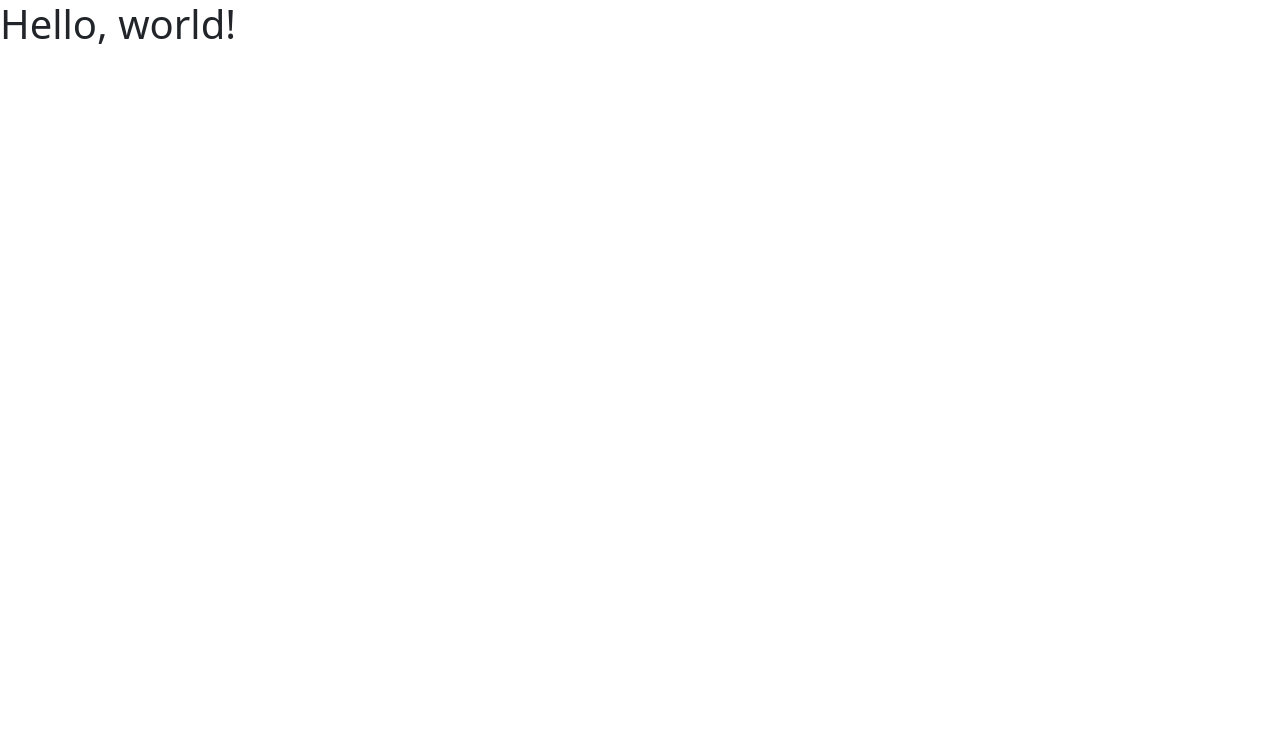
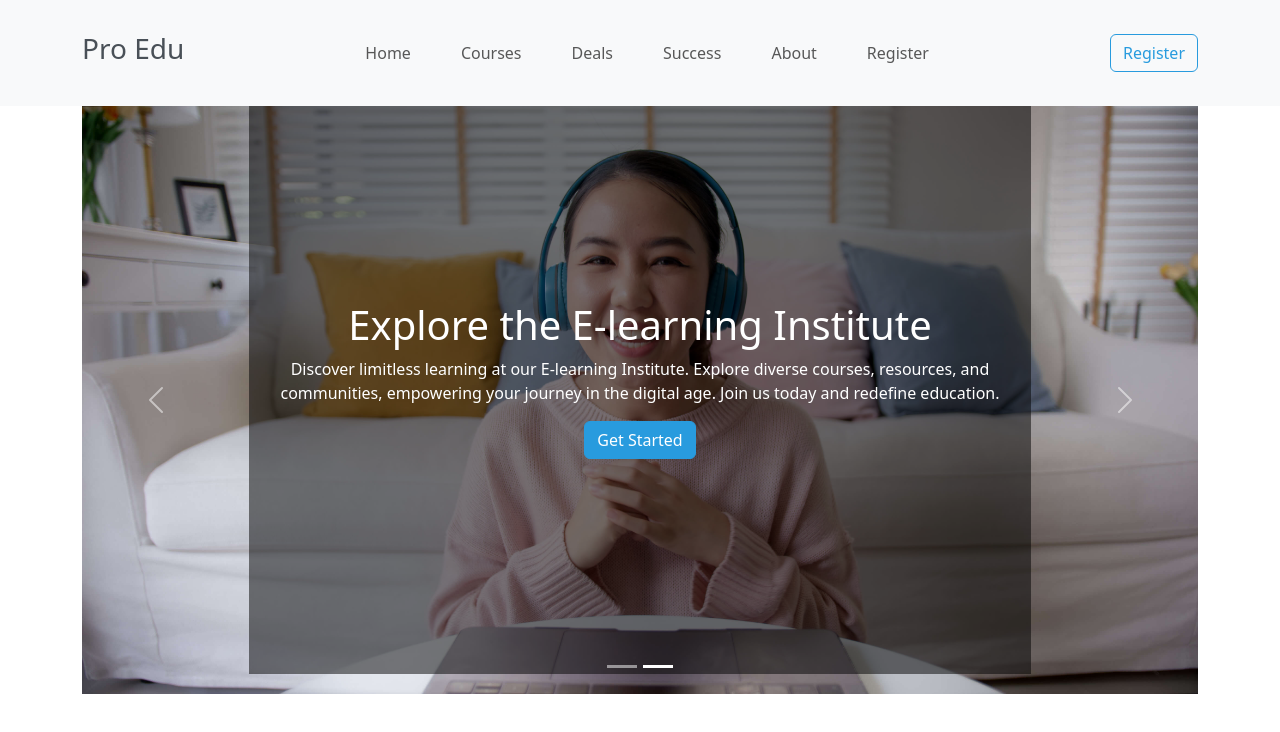
Before and after one commit to sakib2302011/EdTEch-Bootstrap, a plain HTML site: page index.html in a window 1280 px wide. Drawn offline with nearby package versions, Linux system fonts and the light colour scheme.

Commit message:
header almost complete

```diff
--- /dev/null
+++ b/custom/style.css
@@ -0,0 +1,47 @@
+.btn-custom-primary {
+    --bs-btn-color: #289BDE;
+    --bs-btn-border-color: #289BDE;
+    --bs-btn-hover-color: #fff;
+    --bs-btn-hover-bg: #289BDE;
+    --bs-btn-hover-border-color: #289BDE;
+    --bs-btn-focus-shadow-rgb: 13, 110, 253;
+    --bs-btn-active-color: #fff;
+    --bs-btn-active-bg: #289BDE;
+    --bs-btn-active-border-color: #289BDE;
+    --bs-btn-active-shadow: inset 0 3px 5px rgba(0, 0, 0, 0.125);
+    --bs-btn-disabled-color: #289BDE;
+    --bs-btn-disabled-bg: transparent;
+    --bs-btn-disabled-border-color: #289BDE;
+    --bs-gradient: none;
+}
+.btn-custom-secondary {
+    --bs-btn-color: #fff;
+    --bs-btn-bg: #289BDE;
+    --bs-btn-border-color: #289BDE;
+    --bs-btn-hover-color: #fff;
+    --bs-btn-hover-bg: #289BDE;
+    --bs-btn-hover-border-color: #289BDE;
+    --bs-btn-focus-shadow-rgb: 49, 132, 253;
+    --bs-btn-active-color: #fff;
+    --bs-btn-active-bg: #289BDE;
+    --bs-btn-active-border-color: #289BDE;
+    --bs-btn-active-shadow: inset 0 3px 5px rgba(0, 0, 0, 0.125);
+    --bs-btn-disabled-color: #fff;
+    --bs-btn-disabled-bg: #289BDE;
+    --bs-btn-disabled-border-color: #289BDE;
+}
+.nav-link-custom {
+    display: block;
+    padding: var(--bs-nav-link-padding-y) var(--bs-nav-link-padding-x);
+    font-size: var(--bs-nav-link-font-size);
+    font-weight: var(--bs-nav-link-font-weight);
+    color: var(--bs-nav-link-color);
+    text-decoration: none;
+    background: 0 0;
+    border: 0;
+    margin: 0 25px;
+    transition: color .15s ease-in-out, background-color .15s ease-in-out, border-color .15s ease-in-out;
+}
+.carousel-caption{
+    background-color: rgba(0, 0, 0, 0.5);
+}
--- a/index.html
+++ b/index.html
@@ -5,9 +5,78 @@
     <meta name="viewport" content="width=device-width, initial-scale=1">
     <title>EdTech Pro Edu</title>
     <link href="https://cdn.jsdelivr.net/npm/bootstrap@5.3.3/dist/css/bootstrap.min.css" rel="stylesheet" integrity="sha384-QWTKZyjpPEjISv5WaRU9OFeRpok6YctnYmDr5pNlyT2bRjXh0JMhjY6hW+ALEwIH" crossorigin="anonymous">
+    <link rel="stylesheet" href="custom/style.css">
   </head>
-  <body>
-    <h1>Hello, world!</h1>
+  <body class="text-dark-emphasis">
+    <header>
+      <nav class="navbar navbar-expand-lg bg-body-tertiary">
+        <div class="container py-4">
+          <h3>Pro Edu</h3>
+          <div class="d-flex gap-3">
+            <button type="button" class="btn btn-custom-primary d-none d-md-block d-lg-none">Register</button>
+          <button class="navbar-toggler" type="button" data-bs-toggle="collapse" data-bs-target="#navbarSupportedContent" aria-controls="navbarSupportedContent" aria-expanded="false" aria-label="Toggle navigation">
+            <span class="navbar-toggler-icon"></span>
+          </button>
+          </div>
+          <div class="collapse navbar-collapse justify-content-center" id="navbarSupportedContent">
+
+            <ul class="navbar-nav">
+              <li class="nav-item">
+                <a class="nav-link-custom active" aria-current="page" href="#">Home</a>
+              </li>
+              <li class="nav-item">
+                <a class="nav-link-custom" href="#">Courses</a>
+              </li>
+              <li class="nav-item">
+                <a class="nav-link-custom" href="#">Deals</a>
+              </li>
+              <li class="nav-item">
+                <a class="nav-link-custom" href="#">Success</a>
+              </li>
+              <li class="nav-item">
+                <a class="nav-link-custom" href="#">About</a>
+              </li>
+              <li class="nav-item">
+                <a class="nav-link-custom" href="#">Register</a>
+              </li>
+            </ul>
+          </div>
+          <button type="button" class="btn btn-custom-primary d-none d-lg-block">Register</button>
+        </div>
+      </nav>
+      <div id="carouselExampleCaptions" class="container carousel slide carousel-fade"  data-bs-ride="carousel">
+        <div class="carousel-indicators">
+          <button type="button" data-bs-target="#carouselExampleCaptions" data-bs-slide-to="0" class="active" aria-current="true" aria-label="Slide 1"></button>
+          <button type="button" data-bs-target="#carouselExampleCaptions" data-bs-slide-to="1" aria-label="Slide 2"></button>
+        </div>
+        <div class="carousel-inner">
+          <div class="carousel-item active" data-bs-interval="4000">
+            <img src="images/cover/cover-1.png" class="d-block w-100" alt="...">
+            <div class="carousel-caption d-flex flex-column justify-content-center align-items-center h-100">
+              <h1>Get Started Digital Learning</h1>
+              <p>It is a long established fact that a reader will be distracted by the readable content of a page when looking at its layout.</p>
+              <button type="button" class="btn btn-custom-secondary">Get Started</button>
+            </div>
+          </div>
+          <div class="carousel-item" data-bs-interval="4000">
+            <img src="images/cover/cover-3.jpg" class="d-block w-100" alt="...">
+            <div class="carousel-caption d-flex flex-column justify-content-center align-items-center h-100">
+              <h1>Explore the E-learning Institute</h1>
+              <p>Discover limitless learning at our E-learning Institute. Explore diverse courses, resources, and communities, empowering your journey in the digital age. Join us today and redefine education.</p>
+              <button type="button" class="btn btn-custom-secondary ">Get Started</button>
+            </div>
+          </div>
+        </div>
+        <button class="carousel-control-prev" type="button" data-bs-target="#carouselExampleCaptions" data-bs-slide="prev">
+          <span class="carousel-control-prev-icon" aria-hidden="true"></span>
+          <span class="visually-hidden">Previous</span>
+        </button>
+        <button class="carousel-control-next" type="button" data-bs-target="#carouselExampleCaptions" data-bs-slide="next">
+          <span class="carousel-control-next-icon" aria-hidden="true"></span>
+          <span class="visually-hidden">Next</span>
+        </button>
+      </div>
+    </header>
     <script src="https://cdn.jsdelivr.net/npm/bootstrap@5.3.3/dist/js/bootstrap.bundle.min.js" integrity="sha384-YvpcrYf0tY3lHB60NNkmXc5s9fDVZLESaAA55NDzOxhy9GkcIdslK1eN7N6jIeHz" crossorigin="anonymous"></script>
   </body>
 </html>
```
